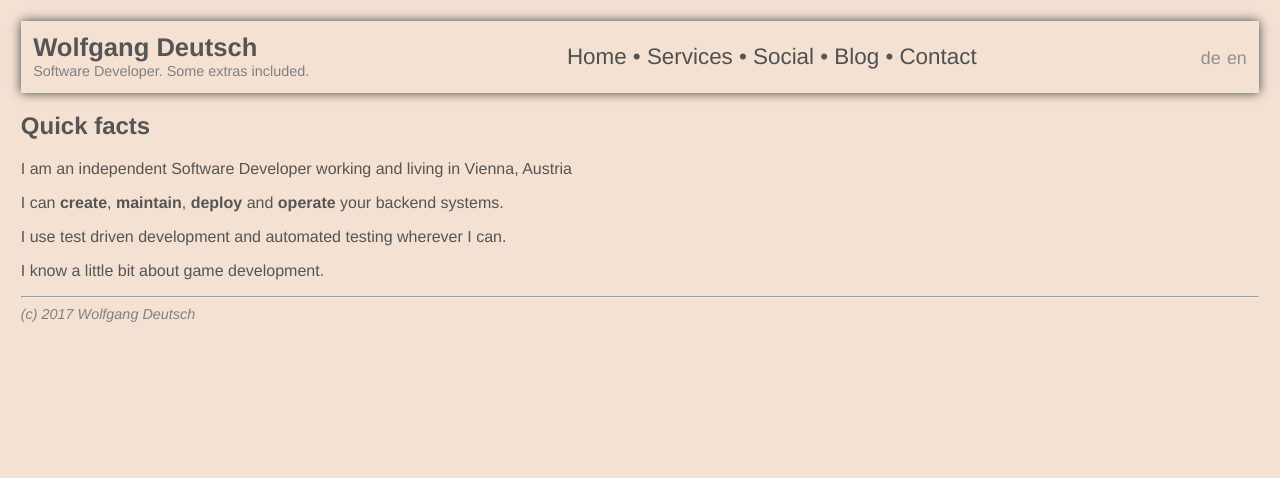
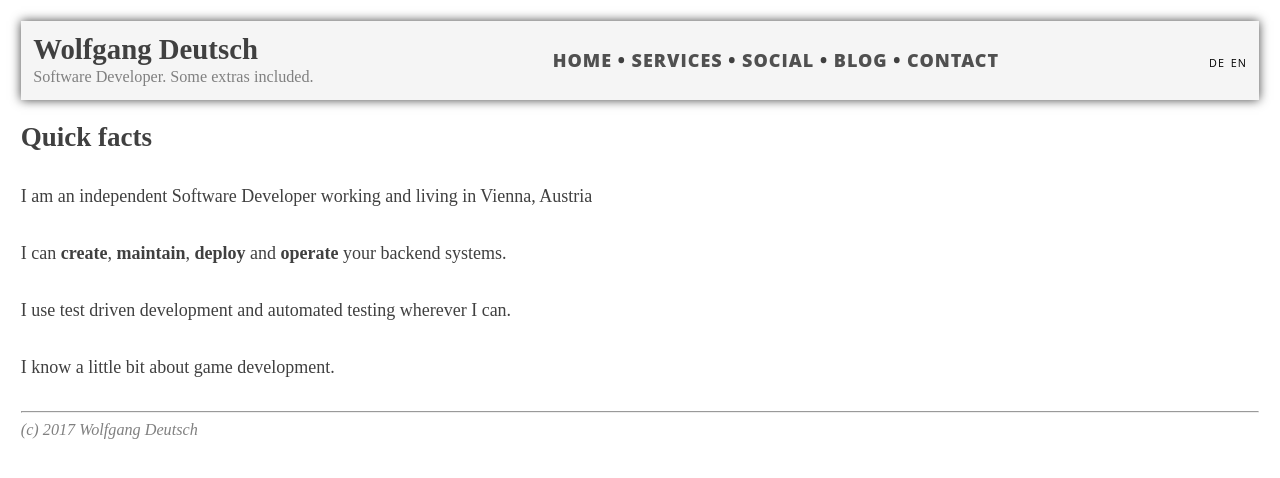
Before and after one commit to wolfgang-wdw/wolfgang-wdw.github.io, a Jekyll site: the page built from index.md, in a window 1280 px wide. Shown: the top 478 px of the page. Built offline with Jekyll 4.4.1, drawn with Linux system fonts in a browser that asks for light colours.

Commit message:
Change color scheme and some fonts

```diff
--- a/css/_header.scss
+++ b/css/_header.scss
@@ -31,9 +31,13 @@
   display: table-cell;
   text-align: center;
   vertical-align: middle;
-  //padding-left: 10%;
-  //padding-right: auto;
   width: 75%;
   background-color: $header-background-color;
   font-size:   140%;
+  font-family: 'Open Sans', 'Helvetica Neue', Helvetica, Arial, sans-serif;
+  text-transform: uppercase;
+  font-size: 18px;
+  letter-spacing: 1px;
+  font-weight: 800;
+  color: #404040;
 }
--- a/css/_service-table.scss
+++ b/css/_service-table.scss
@@ -26,9 +26,16 @@
   }
 
   li {
-    font: 200 20px/1.5 $font-family;
+    font-family: 'Open Sans', 'Helvetica Neue', Helvetica, Arial, sans-serif;
+    text-transform: uppercase;
+    font-size: 14px;
+    letter-spacing: 1px;
+    font-weight: 800;
+    color: #404040;
+
     border-bottom: 1px solid $service-sections-list-separator-color;
     padding: 4%;
+    background-color: $service-table-entry-background-color;
   }
 
   li:last-child {
--- a/css/_settings.scss
+++ b/css/_settings.scss
@@ -1,19 +1,17 @@
-$font-family:  Helvetica,Arial,sans-serif;
+$font-family:  'Lora', 'Times New Roman', serif;
 
-
-$site-text-color:            #555555;
-$site-background-color: #f4e1d2;
+$site-text-color:            #404040;
+$site-background-color: #fff;
 $list-entry-color:  #site-text-color;
 
-$header-background-color: $site-background-color;
-
+$header-background-color: #F5F5F5;
 
 $link-color:        #505050;
-$link-hover-color: #606060;
-$link-hover-background-color: #e3d0c1;
-$lang-link-color:       #909090;
+$link-hover-color: #0085a1;
+$lang-link-color:       #000;
 
 $service-table-shadow-color: #424242;
-$service-table-header-background-color: #546e7a;
+$service-sections-list-separator-color: #B3B9C4;
 $service-table-header-color: #ffffff;
-$service-sections-list-separator-color: #B3B9C4;
+$service-table-header-background-color: #5cb85c;
+$service-table-entry-background-color: #eee;
--- a/css/style.scss
+++ b/css/style.scss
@@ -12,60 +12,22 @@
 @import 'footer';
 @import 'service-table';
 
-.header-table {
-    display: table;
-    width: 100%;
-    margin: auto;
-    margin-top: 0;
-    margin-bottom: 0;
-    padding: 0%;
-    box-shadow: 0px 0px 10px $service-table-shadow-color;
-}
-
-.header-table-cell {
-  display: table-cell;
-  position: relative;
-  background-color: $header-background-color;
-  padding: 1%;
-
-  .big {
-    font-size:   160%;
-    font-weight: bold;
-  }
-
-  .small {
-    font-size:    90%;
-    color:        grey;
-  }
-
-}
-
-.nav-table-cell {
-  padding: 1%;
-  display: table-cell;
-  text-align: center;
-  vertical-align: middle;
-  //padding-left: 10%;
-  //padding-right: auto;
-  width: 75%;
-  background-color: $header-background-color;
-  font-size:   140%;
-}
-
-
 body {
   padding: 1%;
   font-family: $font-family;
   color:        $site-text-color;
   background-color: $site-background-color;
+  font-size: 18px;
+  position: relative;
+}
+
+p {
+  line-height: 1.5;
+  margin: 30px 0;
 }
 
 ul {
   padding-left: 1%;
-}
-
-li {
-  margin: 0.7%;
 }
 
 a {
@@ -79,11 +41,15 @@ a {
 }
 
 a:hover {
-  background: $link-hover-background-color;
   color: $link-hover-color;
 }
 
 a.en, a.de {
-    color: $lang-link-color;
-    font-size: 80%;
+  color: $lang-link-color;
+  font-weight: normal;
+  font-size: 60%;
 }
+
+a.en:hover, a.de:hover {
+  color: $link-hover-color;
+}
```
